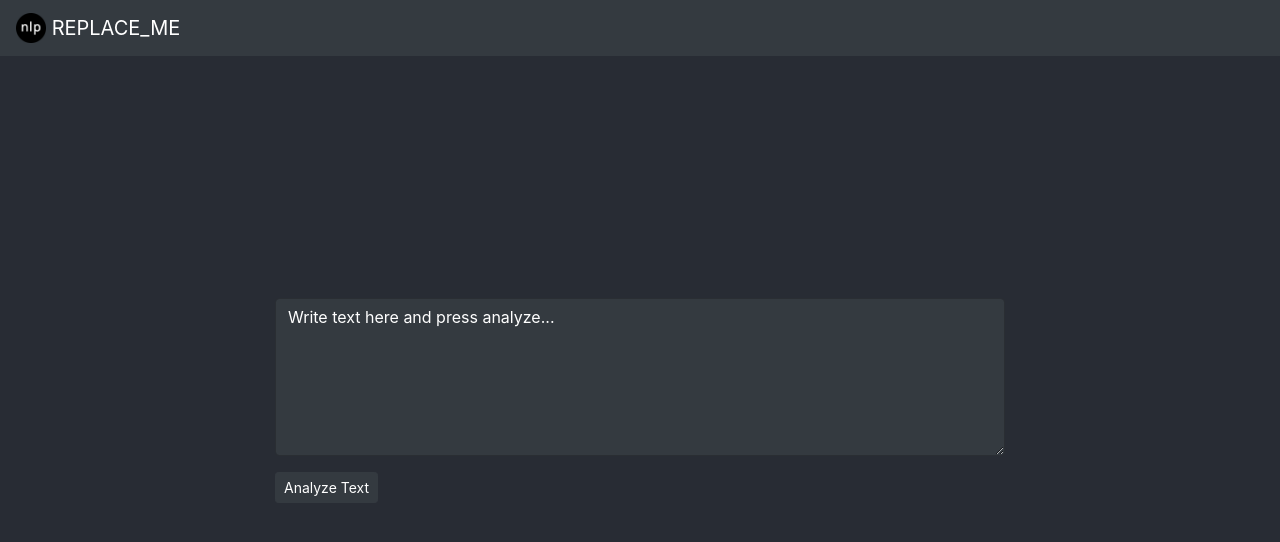
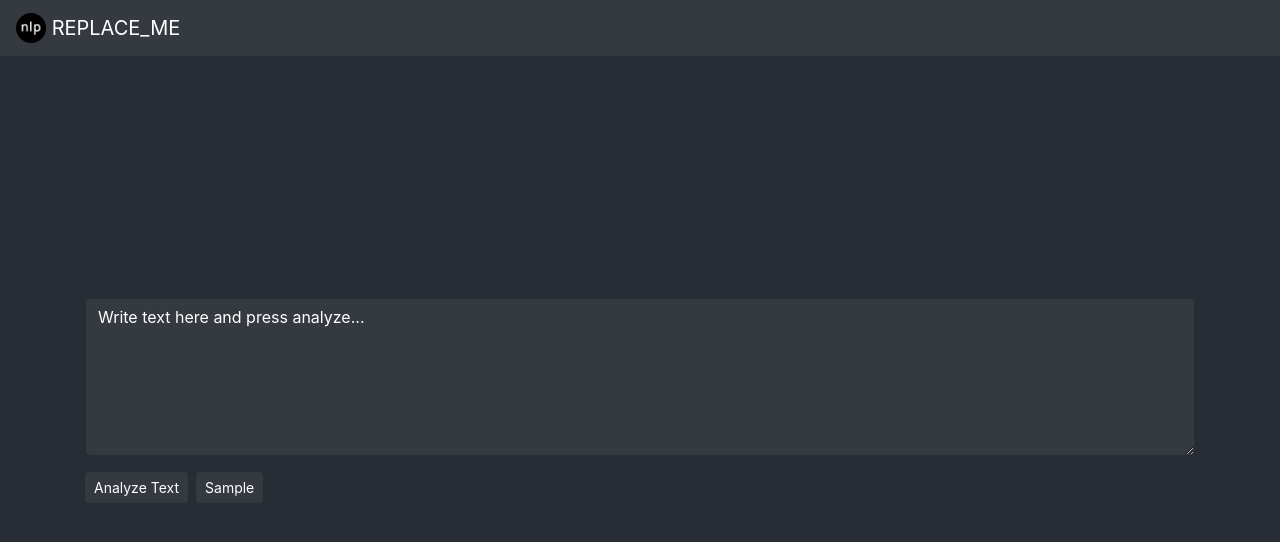
Before and after one commit to matias-kovero/nlp-example, a React (Create React App) app: page / in a window 1280 px wide. Shown: the top 542 px of the page. Built offline with nearby package versions, Linux system fonts and the light colour scheme.

Commit message:
Added sample sentences

```diff
--- a/src/components/Button.jsx
+++ b/src/components/Button.jsx
@@ -1,5 +1,6 @@
 import React from 'react';
 import Button from 'react-bootstrap/Button';
+// import PropTypes from 'prop-types'
 
 function CustomButton(props) {
   return(
@@ -8,7 +9,7 @@ function CustomButton(props) {
       variant='dark'
       disabled={props.disabled}
       size='sm'
-      className='float-left'
+      className={'float-left shadow-none ' + (props.className || '')}
       onClick={!props.disabled ? props.onClick : null}>
       { props.disabled ?
       <div className="spinner-border spinner-border-sm" role="status">
--- a/src/components/NlpApp.jsx
+++ b/src/components/NlpApp.jsx
@@ -5,36 +5,34 @@ import Form from 'react-bootstrap/Form';
 import Row from 'react-bootstrap/Row';
 import Col from 'react-bootstrap/Col';
 import Container from 'react-bootstrap/Container';
+import ButtonRb from 'react-bootstrap/Button';
 
 import ResultBox from './ResultBox';
 import TextArea from './TextArea';
 import Legends from './Legends';
 import Button from './Button';
 
-// Using Bootstrap default colors.
-// !!! Maxium facets, legends = colors.length !!!
-const colors = ['primary', 'success', 'danger', 'warning', 'info'];
-
-const analyzeText = async(text) => {
+const analyzeText = async(text, colors) => {
   var response = await nlp.analyze(text);
-  var data = response.enriched.ALLA[0].annotations;
+  var location = Object.keys(response.enriched);
+  var data = response.enriched[location][0].annotations; // Making asumptions it will be on the 0 element
   // Array contains the whole sentence we don't need it.
   var cleaned = data.filter(ann => ann.text === ann.properties.facetval);
   var facetTypes = [...new Set(cleaned.map(x => x.type))];
   cleaned = cleaned.map(obj => { return {...obj, color: colors[facetTypes.indexOf(obj.type)]} });
-  console.log(cleaned);
   return { results: cleaned, types: facetTypes };
 }
 
-function TextBox(props) {
+function NlpApp(props) {
   const [isLoading, setLoading] = useState(false);
   const [text, setText] = useState('Write text here and press analyze...');
   const [results, setResult] = useState([]);
   const [facetTypes, setFacetTypes] = useState([]);
+  const [rngSentence, updateRngSentece] = useState(0);
 
   useEffect(() => {
     if(isLoading) {
-      analyzeText(text).then((data) => {
+      analyzeText(text, props.colors).then((data) => {
         setResult(data.results);
         setFacetTypes(data.types);
         setLoading(false);
@@ -43,7 +41,7 @@ function TextBox(props) {
         setLoading(false)
       });
     }
-  }, [isLoading, text]);
+  }, [isLoading, text, props.colors]);
 
 
   const handleClick = (e) => {
@@ -55,12 +53,20 @@ function TextBox(props) {
     else setLoading(true);
   };
 
+  const randomText = (e) => {
+    e.preventDefault();
+    let len = props.sentences.length;
+    let getNext = rngSentence + 1;
+    setText(props.sentences[rngSentence]);
+    getNext >= len ? updateRngSentece(0) : updateRngSentece(getNext);
+  }
+
   const handleChange = (e) => setText(e.target.value);
 
   return(
     <Container>
       <Row className="justify-content-md-center">
-        <Col xs={12} md={8}>
+        <Col xs={12} md={11} xl={12} >
           <Form>
             {results.length ?
               <ResultBox
@@ -76,7 +82,7 @@ function TextBox(props) {
                 color={props.textColor}
               />
             }
-            <Legends data={facetTypes} colors={colors} />
+            <Legends data={facetTypes} colors={props.colors} bg={props.formColor} />
             <Button
               disabled={isLoading}
               onClick={handleClick}
@@ -84,10 +90,19 @@ function TextBox(props) {
               bg={props.formColor}
               color={props.textColor}
             />
+            <ButtonRb
+              style={{color: props.textColor, backgroundColor: props.formColor, borderColor: props.formColor}}
+              disabled={isLoading || results.length}
+              size='sm'
+              className='float-left ml-2 shadow-none'
+              type='button'
+              onClick={!props.isLoading ? randomText : null}>
+              Sample
+            </ButtonRb>
           </Form>
         </Col>
       </Row>
     </Container>
   );
 }
-export default TextBox;
+export default NlpApp;
```
